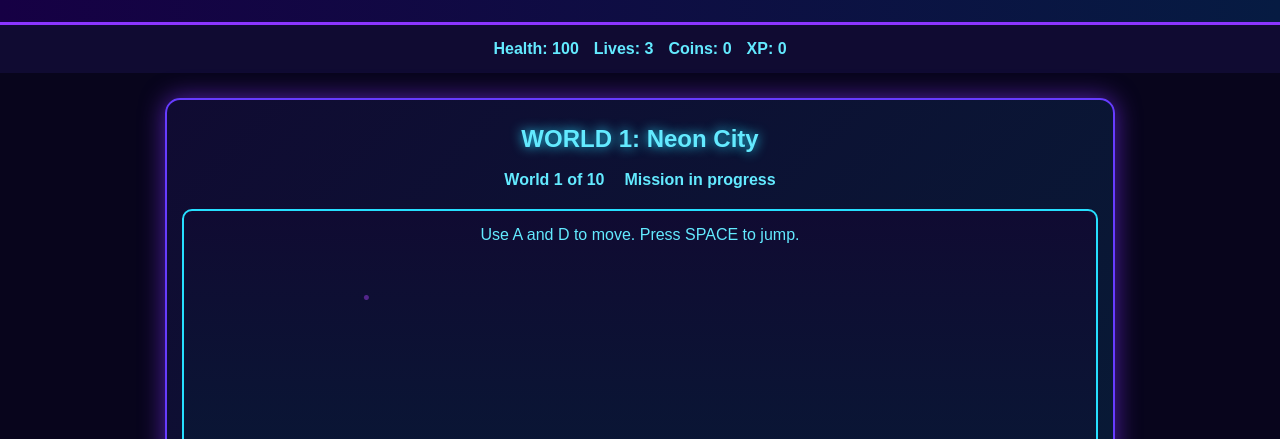
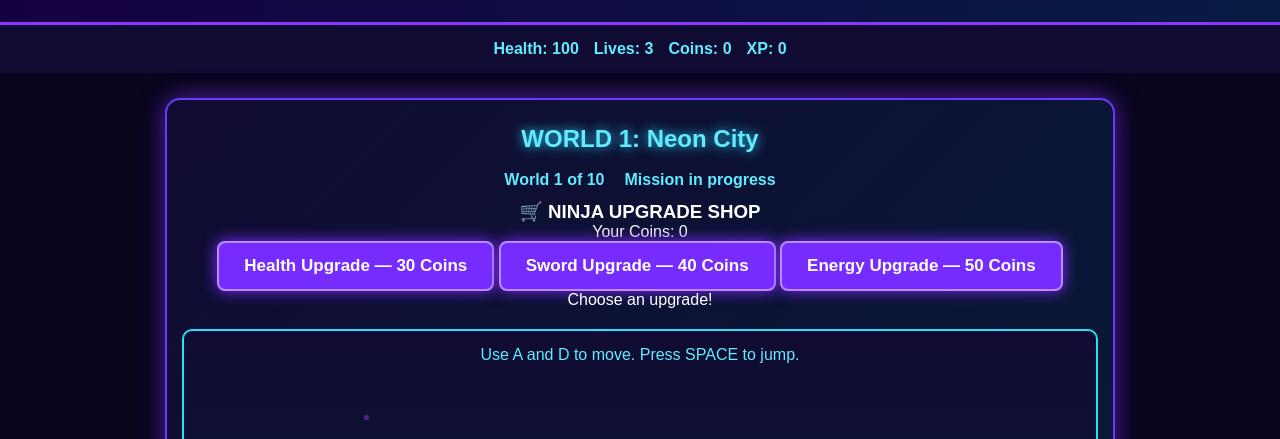
Before and after one commit to kb1699-wq/Shadow-Ninja-Galaxy-Wars, a plain HTML site: page index.html in a window 1280 px wide. Both pictures are taken after a click on the button "START GAME". Shown: the part 98-537 px from the top of the page. Drawn offline with Linux system fonts and the light colour scheme.

Commit message:
Update index.html

```diff
--- a/index.html
+++ b/index.html
@@ -36,7 +36,25 @@
   <span id="world-number">World 1 of 10</span>
   <span id="world-status">Mission in progress</span>
 </div>
+<div id="shop">
+  <h3>🛒 NINJA UPGRADE SHOP</h3>
 
+  <p>Your Coins: <span id="shop-coins">0</span></p>
+
+  <button id="health-upgrade">
+    Health Upgrade — 30 Coins
+  </button>
+
+  <button id="sword-upgrade">
+    Sword Upgrade — 40 Coins
+  </button>
+
+  <button id="energy-upgrade">
+    Energy Upgrade — 50 Coins
+  </button>
+
+  <p id="shop-message">Choose an upgrade!</p>
+</div>
 <button id="next-world-button" hidden>
   NEXT WORLD
 </button>
```
